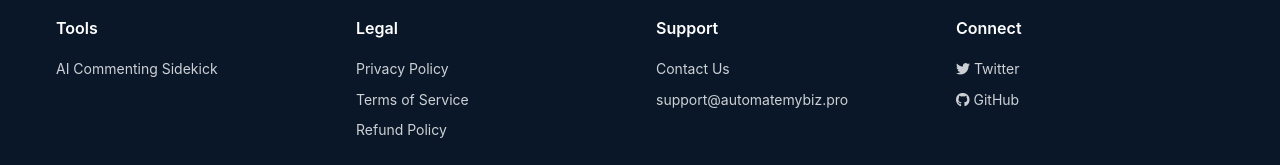
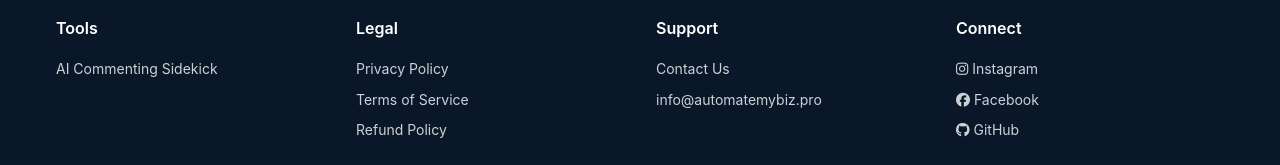
Before and after one commit to seoorbmarketing/automatemybiz-tools, a website: page chrome-extensions/ai-commenting-sidekick/index.html in a window 1280 px wide. Shown: the part 4362-4527 px from the top of the page. Drawn offline with Linux system fonts and the light colour scheme.

Commit message:
Update contact email and social media links
- Changed email from support@automatemybiz.pro to info@automatemybiz.pro
- Removed Twitter link from footer
- Added Instagram and Facebook links
- Updated footer copyright text color to white
- Updated social links across all pages

```diff
--- a/assets/css/style.css
+++ b/assets/css/style.css
@@ -454,7 +454,7 @@
   padding-top: 1rem;
   border-top: 1px solid rgba(255, 255, 255, 0.1);
   font-size: 0.875rem;
-  color: rgba(255, 255, 255, 0.8);
+  color: var(--white);
 }
 
 /* Utilities */
--- a/chrome-extensions/ai-commenting-sidekick/index.html
+++ b/chrome-extensions/ai-commenting-sidekick/index.html
@@ -385,7 +385,7 @@
         <a href="https://chrome.google.com/webstore" target="_blank" class="btn btn-primary btn-large">
           <i class="fab fa-chrome"></i> Install Extension Now
         </a>
-        <a href="mailto:support@automatemybiz.pro" class="btn btn-secondary btn-large" style="background: rgba(255,255,255,0.2); color: white; border: 1px solid white;">
+        <a href="mailto:info@automatemybiz.pro" class="btn btn-secondary btn-large" style="background: rgba(255,255,255,0.2); color: white; border: 1px solid white;">
           <i class="fas fa-envelope"></i> Contact Support
         </a>
       </div>
@@ -416,13 +416,16 @@
         <div class="footer-section">
           <h4>Support</h4>
           <a href="/contact.html" class="footer-link">Contact Us</a>
-          <a href="mailto:support@automatemybiz.pro" class="footer-link">support@automatemybiz.pro</a>
+          <a href="mailto:info@automatemybiz.pro" class="footer-link">info@automatemybiz.pro</a>
         </div>
 
         <div class="footer-section">
           <h4>Connect</h4>
-          <a href="https://twitter.com/automatemybiz" class="footer-link" target="_blank">
-            <i class="fab fa-twitter"></i> Twitter
+          <a href="https://instagram.com/automatemybiz" class="footer-link" target="_blank">
+            <i class="fab fa-instagram"></i> Instagram
+          </a>
+          <a href="https://facebook.com/automatemybiz" class="footer-link" target="_blank">
+            <i class="fab fa-facebook"></i> Facebook
           </a>
           <a href="https://github.com/automatemybiz" class="footer-link" target="_blank">
             <i class="fab fa-github"></i> GitHub
```
Also changed, not shown: index.html (+6 -3 lines), legal/privacy-policy.html (+1 -1 lines).
